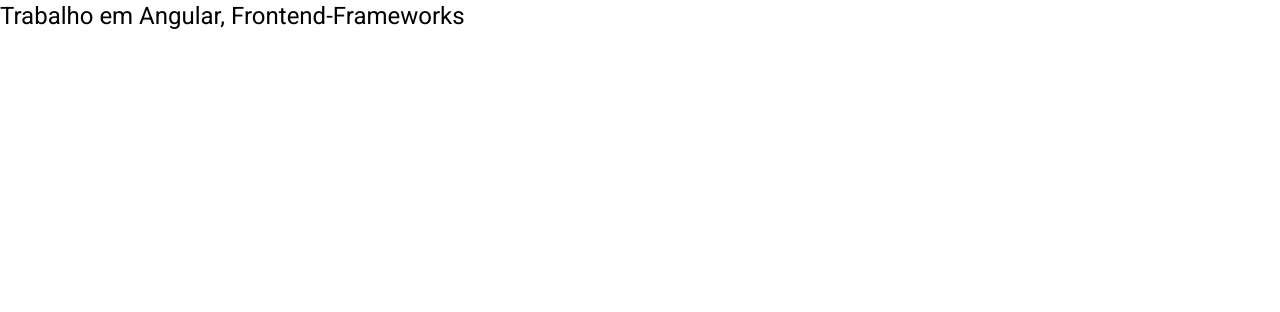
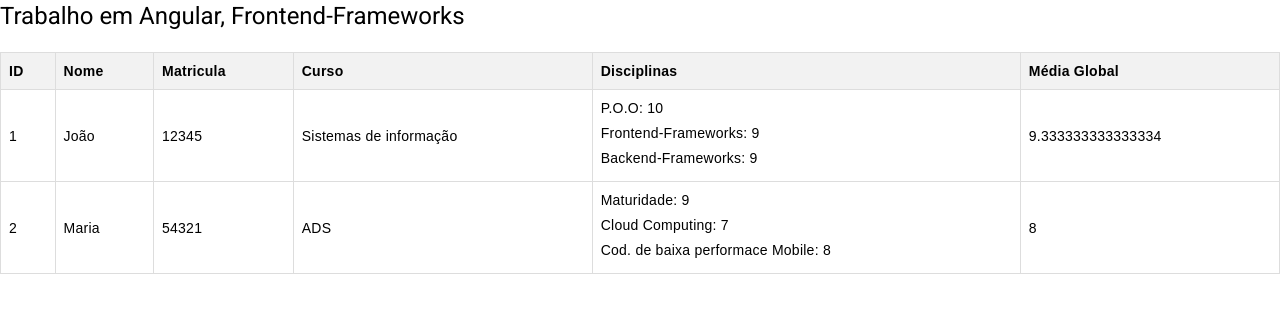
Before and after one commit to iamdiniz/exercicios-angular, an Angular app: page / in a window 1280 px wide. Shown: the top 312 px of the page. Built offline with nearby package versions, Linux system fonts and the light colour scheme; data requests are answered from the project's data file.

Commit message:
organização da tabela e adicionei na tabela a matricula

```diff
--- a/db.json
+++ b/db.json
@@ -2,26 +2,26 @@
     "alunos": [
       {
         "id": 1,
-        "matricula": 1235,
+        "matricula": 12345,
         "idade": 20,
         "curso": "Sistemas de informação",
         "nome": "João",
         "disciplinas": [
-          {"nome": "Matemática", "nota": 8},
-          {"nome": "Português", "nota": 7},
-          {"nome": "História", "nota": 9}
+          {"nome": "P.O.O", "nota": 10},
+          {"nome": "Frontend-Frameworks", "nota": 9},
+          {"nome": "Backend-Frameworks", "nota": 9}
         ]
       },
       {
         "id": 2,
-        "matricula": 231,
+        "matricula": 54321,
         "idade": 21,
         "curso": "ADS",
         "nome": "Maria",
         "disciplinas": [
-          {"nome": "Matemática", "nota": 9},
-          {"nome": "Português", "nota": 6},
-          {"nome": "História", "nota": 8}
+          {"nome": "Maturidade", "nota": 9},
+          {"nome": "Cloud Computing", "nota": 7},
+          {"nome": "Cod. de baixa performace Mobile", "nota": 8}
         ]
       }
     ]
--- a/src/app/app.component.html
+++ b/src/app/app.component.html
@@ -31,6 +31,6 @@
 </div -->
 
 <!-- exercicio 8 -->
-<!-- <div>
+<div>
     <app-dados-alunos></app-dados-alunos>
-</div> -->
+</div>
--- a/src/app/exercicio8/dados-alunos/dados-alunos.component.html
+++ b/src/app/exercicio8/dados-alunos/dados-alunos.component.html
@@ -3,6 +3,7 @@
       <tr>
         <th>ID</th>
         <th>Nome</th>
+        <th>Matricula</th>
         <th>Curso</th>
         <th>Disciplinas</th>
         <th>Média Global</th>
@@ -12,6 +13,7 @@
       <tr *ngFor="let aluno of alunos">
         <td>{{ aluno.id }}</td>
         <td>{{ aluno.nome }}</td>
+        <td>{{ aluno.matricula}}</td>
         <td>{{ aluno.curso }}</td>
         <td>
           <ul>
```
